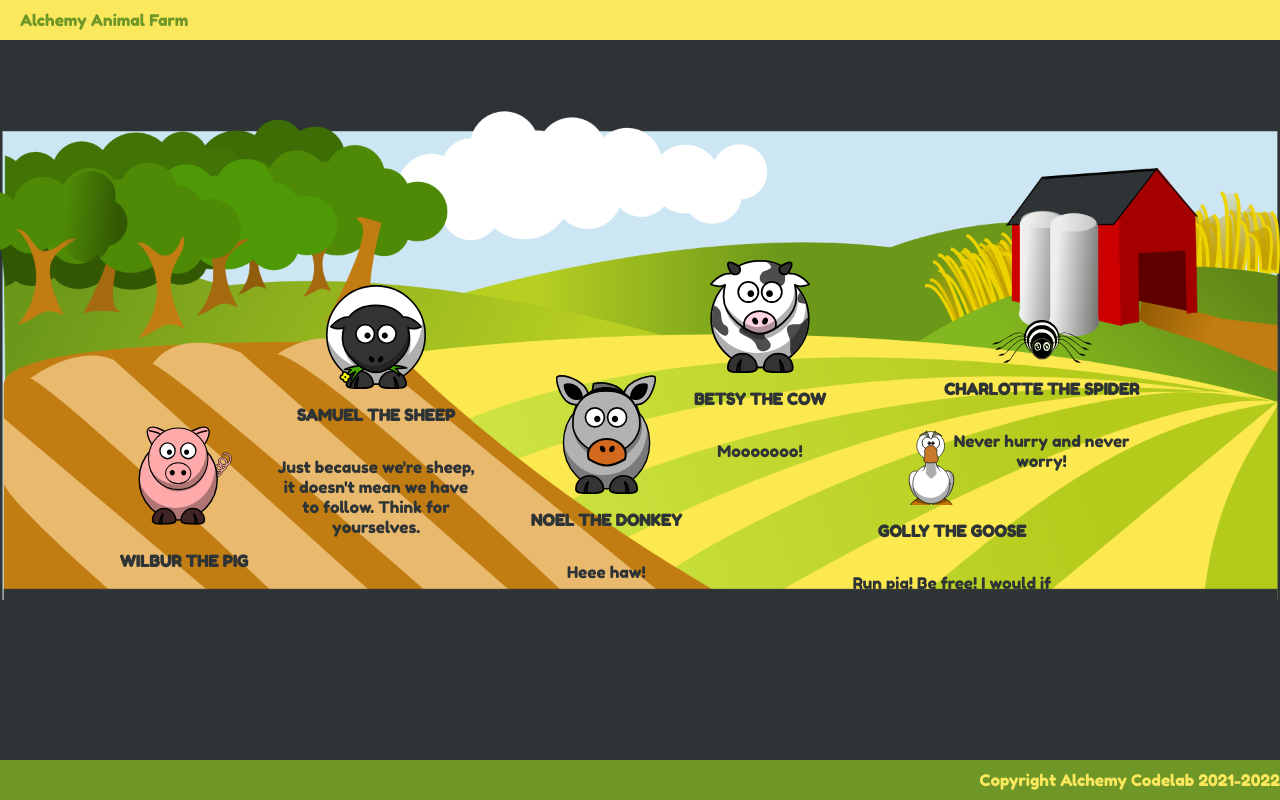
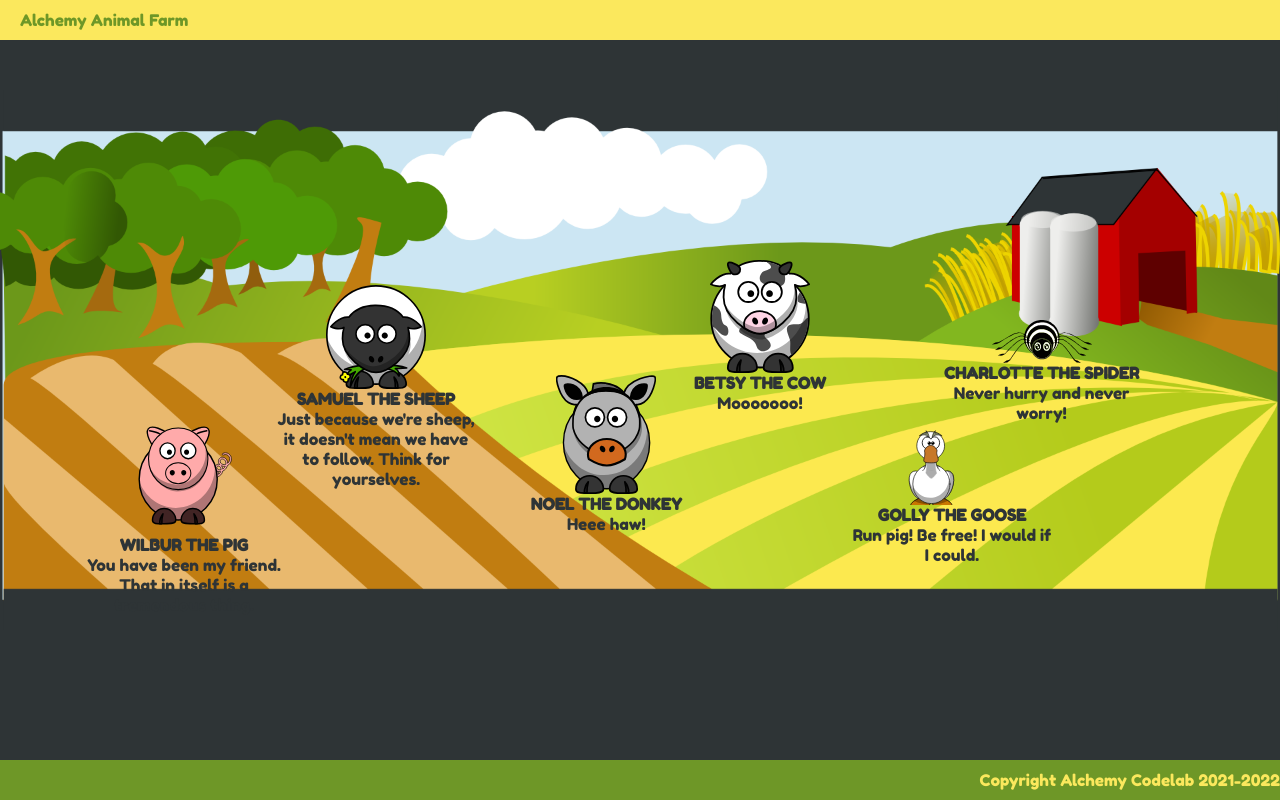
Before and after one commit to ryanjeffrey/react-animal-farm, a React (Create React App) app: page / in a window 1280 px wide. Built offline with nearby package versions, Linux system fonts and the light colour scheme.

Commit message:
Set animal paragraph margin to 0 to match mockup img

```diff
--- a/src/components/Animal/Animal.css
+++ b/src/components/Animal/Animal.css
@@ -20,3 +20,7 @@
   text-transform: uppercase;
   font-weight: bold;
 }
+
+p {
+  margin: 0;
+}
```
